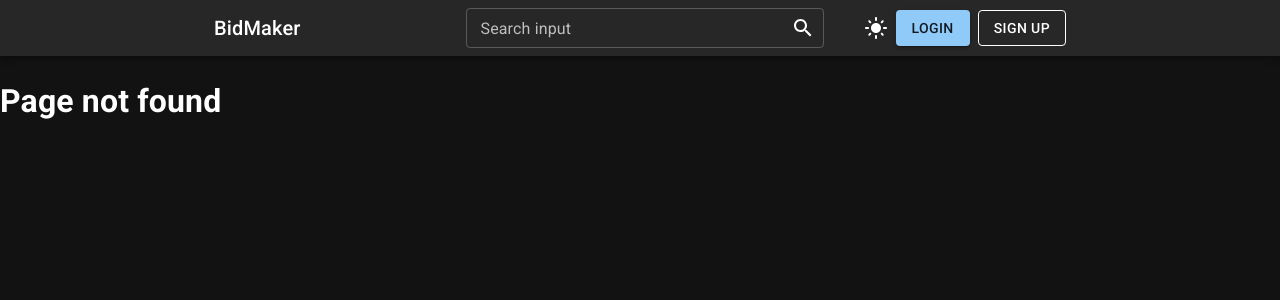
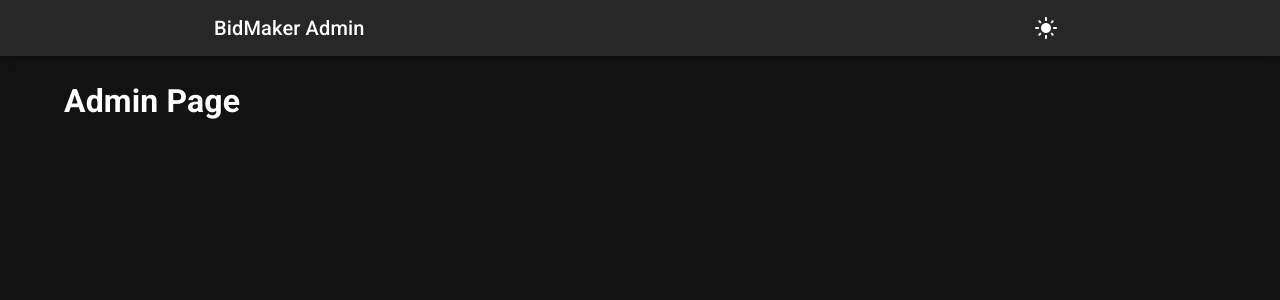
Before and after one commit to panditraghav/bidcentral, a React (Vite) app in the folder packages/client/: page /admin in a window 1280 px wide. Before the commit this address had no page. Shown: the top 300 px of the page. Built offline with nearby package versions, Linux system fonts and the light colour scheme.

Commit message:
Fixed Theme by careating a ThemeManager which can listen for toggle events, and added a admin home page

```diff
--- a/packages/client/src/App.tsx
+++ b/packages/client/src/App.tsx
@@ -1,59 +1,62 @@
-import { CssBaseline, ThemeProvider, createTheme } from '@mui/material';
+import { CssBaseline, PaletteMode, ThemeProvider, createTheme } from '@mui/material';
 import { useEffect, useState } from 'react';
 import { BrowserRouter, Route, Routes } from 'react-router-dom';
-import AppBar from './components/AppBar';
+import { ToastContainer } from 'react-toastify';
+import AdminLayout from './layout/AdminLayout';
+import UserLayout from './layout/UserLayout';
+import AdminHome from './pages/Admin/Home';
 import Home from './pages/Home';
+import Item from './pages/Item';
 import Login from './pages/Login';
 import NotFound from './pages/NotFound';
 import SignUp from './pages/SignUp';
-import { ThemeMode } from './utils/types';
-import Item from './pages/Item';
-import { getLocalTheme, setLocalTheme } from './utils/localStorage';
-import { ToastContainer } from 'react-toastify';
+import { paletteModeManager } from './theme/manager';
+import { getLocalPaletteMode, setLocalPaletteMode } from './utils/localStorage';
 
 
-function getTheme(mode: ThemeMode) {
+function getThemeOfMode(mode: PaletteMode) {
     return createTheme({
         palette: {
-            mode: mode
+            mode
         }
     })
 }
 
 export default function App() {
-    const [mode, setMode] = useState<ThemeMode>('dark');
+    const [mode, setMode] = useState<PaletteMode>('dark')
 
     useEffect(() => {
-        const localTheme = getLocalTheme()
-        if (localTheme) {
-            if (localTheme === 'dark' || localTheme === 'light')
-                setMode(localTheme)
-        }
+        const localPaletteMode = getLocalPaletteMode()
+
+        paletteModeManager.setCurrentMode(localPaletteMode)
+        setMode(localPaletteMode)
+
+        return paletteModeManager.on('toggle', (newMode) => {
+            setMode(newMode)
+            setLocalPaletteMode(newMode)
+        })
     }, [])
-
-    function toggleMode() {
-        const newMode = mode === 'dark' ? 'light' : 'dark'
-        setMode(newMode)
-        setLocalTheme(newMode)
-    }
-
 
     return (
         <>
-            <ThemeProvider theme={getTheme(mode)}>
+            <ThemeProvider theme={getThemeOfMode(mode)}>
                 <>
                     <CssBaseline />
                     <BrowserRouter>
-                        <AppBar themeMode={mode} toggleMode={toggleMode} />
                         <Routes>
-                            <Route path="/" element={<Home />} />
-                            <Route path="/item/:id" element={<Item />} />
-                            <Route path="/login" element={<Login />} />
-                            <Route path="/signup" element={<SignUp />} />
+                            <Route path="/" element={<UserLayout />} >
+                                <Route path="" element={<Home />} />
+                                <Route path="item/:id" element={<Item />} />
+                                <Route path="login" element={<Login />} />
+                                <Route path="signup" element={<SignUp />} />
+                            </Route>
+                            <Route path="/admin" element={<AdminLayout />} >
+                                <Route path="" element={<AdminHome />} />
+                            </Route>
                             <Route path="*" element={<NotFound />} />
                         </Routes>
                     </BrowserRouter>
-                    <ToastContainer theme={getLocalTheme()} position='bottom-left' />
+                    <ToastContainer theme={getLocalPaletteMode()} position='bottom-left' />
                 </>
             </ThemeProvider>
         </>
--- /dev/null
+++ b/packages/client/src/components/AdminAppbar.tsx
@@ -0,0 +1,29 @@
+import { Container, } from '@mui/material';
+import AppBar from '@mui/material/AppBar';
+import Box from '@mui/material/Box';
+import Typography from '@mui/material/Typography';
+import { Link } from 'react-router-dom';
+import ToggleThemeButton from './ToggleThemeButton';
+
+export default function AdminAppbar() {
+    return (
+        <Box sx={{ flexGrow: 1 }}>
+            <AppBar position="static">
+                <Container
+                    maxWidth="md"
+                    sx={{
+                        display: 'flex',
+                        py: 1,
+                        alignItems: 'center',
+                        justifyContent: 'space-between'
+                    }}
+                >
+                    <Typography variant="h6" component="div" sx={{ flexGrow: 1 }}>
+                        <Link to="/admin">BidMaker Admin</Link>
+                    </Typography>
+                    <ToggleThemeButton />
+                </Container>
+            </AppBar>
+        </Box>
+    );
+}
--- a/packages/client/src/components/AppBar.tsx
+++ /dev/null
@@ -1,54 +0,0 @@
-import DarkModeIcon from '@mui/icons-material/DarkMode';
-import LightModeIcon from '@mui/icons-material/LightMode';
-import { Container, IconButton } from '@mui/material';
-import AppBar from '@mui/material/AppBar';
-import Box from '@mui/material/Box';
-import Button from '@mui/material/Button';
-import Typography from '@mui/material/Typography';
-import { Link, useLocation, useNavigate } from 'react-router-dom';
-import Search from './Search';
-
-type ThemeMode = 'dark' | 'light'
-
-export default function MyAppBar({ themeMode, toggleMode }: { themeMode: ThemeMode, toggleMode: () => void }) {
-    const navigate = useNavigate()
-    const location = useLocation()
-    const pathname = location.pathname
-
-    return (
-        <Box sx={{ flexGrow: 1 }}>
-            <AppBar position="static">
-                <Container
-                    maxWidth="md"
-                    sx={{
-                        display: 'flex',
-                        py: 1,
-                        alignItems: 'center',
-                        justifyContent: 'space-between'
-                    }}
-                >
-                    <Typography variant="h6" component="div" sx={{ flexGrow: 1 }}>
-                        <Link to="/">BidMaker</Link>
-                    </Typography>
-                    {pathname == '/login' || pathname == '/signup' ? <></> :
-                        <Search />
-                    }
-                    <IconButton onClick={toggleMode}>
-                        {themeMode === 'dark' ? <LightModeIcon /> : <DarkModeIcon />}
-                    </IconButton>
-                    {pathname == '/login' || pathname == '/signup' ?
-                        <></> :
-                        <>
-                            <Button color="primary" variant='contained' onClick={() => navigate('/login')}>
-                                Login
-                            </Button>
-                            <Button color="inherit" sx={{ ml: 1 }} variant='outlined' onClick={() => navigate('/signup')}>
-                                Sign Up
-                            </Button>
-                        </>
-                    }
-                </Container>
-            </AppBar>
-        </Box>
-    );
-}
--- /dev/null
+++ b/packages/client/src/components/ToggleThemeButton.tsx
@@ -0,0 +1,18 @@
+import { useTheme } from '@emotion/react';
+import DarkModeIcon from '@mui/icons-material/DarkMode';
+import LightModeIcon from '@mui/icons-material/LightMode';
+import { IconButton } from "@mui/material";
+import { paletteModeManager } from "../theme/manager";
+
+export default function ToggleThemeButton() {
+    const theme = useTheme()
+    return (
+
+        <IconButton onClick={() => paletteModeManager.toggleMode()}>
+            {
+                //@ts-ignore
+                theme.palette.mode === 'dark' ? <LightModeIcon /> : <DarkModeIcon />
+            }
+        </IconButton>
+    )
+}
--- /dev/null
+++ b/packages/client/src/components/UserAppbar.tsx
@@ -0,0 +1,46 @@
+import { Container } from '@mui/material';
+import AppBar from '@mui/material/AppBar';
+import Button from '@mui/material/Button';
+import Typography from '@mui/material/Typography';
+import { Link, useLocation, useNavigate } from 'react-router-dom';
+import Search from './Search';
+import ToggleThemeButton from './ToggleThemeButton';
+
+export default function UserAppbar() {
+    const navigate = useNavigate()
+    const location = useLocation()
+    const pathname = location.pathname
+
+    return (
+        <AppBar position="static" sx={{ top: 0, left: 0 }}>
+            <Container
+                maxWidth="md"
+                sx={{
+                    display: 'flex',
+                    py: 1,
+                    alignItems: 'center',
+                    justifyContent: 'space-between'
+                }}
+            >
+                <Typography variant="h6" component="div" sx={{ flexGrow: 1 }}>
+                    <Link to="/">BidMaker</Link>
+                </Typography>
+                {pathname == '/login' || pathname == '/signup' ? <></> :
+                    <Search />
+                }
+                <ToggleThemeButton />
+                {pathname == '/login' || pathname == '/signup' ?
+                    <></> :
+                    <>
+                        <Button color="primary" variant='contained' onClick={() => navigate('/login')}>
+                            Login
+                        </Button>
+                        <Button color="inherit" sx={{ ml: 1 }} variant='outlined' onClick={() => navigate('/signup')}>
+                            Sign Up
+                        </Button>
+                    </>
+                }
+            </Container>
+        </AppBar>
+    );
+}
--- /dev/null
+++ b/packages/client/src/layout/AdminLayout.tsx
@@ -0,0 +1,11 @@
+import { Outlet } from 'react-router-dom';
+import AdminAppbar from '../components/AdminAppbar';
+
+export default function UserLayout() {
+    return (
+        <>
+            <AdminAppbar />
+            <Outlet />
+        </>
+    )
+}
--- /dev/null
+++ b/packages/client/src/layout/UserLayout.tsx
@@ -0,0 +1,11 @@
+import { Outlet } from 'react-router-dom';
+import UserAppbar from '../components/UserAppbar';
+
+export default function UserLayout() {
+    return (
+        <>
+            <UserAppbar />
+            <Outlet />
+        </>
+    )
+}
--- /dev/null
+++ b/packages/client/src/pages/Admin/Home.tsx
@@ -0,0 +1,9 @@
+import { Container } from "@mui/material";
+
+export default function AdminHome() {
+    return (
+        <Container>
+            <h1>Admin Page</h1>
+        </Container>
+    )
+}
--- a/packages/client/src/pages/Login.tsx
+++ b/packages/client/src/pages/Login.tsx
@@ -31,7 +31,6 @@ export default function Login() {
             }
         } catch (error) {
             toast('Wrong email or password');
-            console.log(error)
         }
     }
     return (
--- /dev/null
+++ b/packages/client/src/theme/manager.ts
@@ -0,0 +1,45 @@
+import { PaletteMode } from "@mui/material";
+
+type Callback = (mode: PaletteMode) => void;
+type CallbackId = number;
+type EventType = 'toggle'
+type CallbackWithType = { type: EventType, callback: Callback }
+
+export class PaletteModeManager {
+    paletteMode: PaletteMode
+    callbacks: Map<CallbackId, CallbackWithType>
+    cbId: CallbackId = 0
+
+    constructor() {
+        this.paletteMode = 'dark'
+        this.callbacks = new Map<CallbackId, CallbackWithType>
+    }
+
+    setCurrentMode(mode: PaletteMode) {
+        this.paletteMode = mode;
+    }
+
+    callCallbacksOfType(type: EventType) {
+        this.callbacks.forEach((value) => {
+            if (value.type === type) {
+                value.callback(this.paletteMode)
+            }
+        })
+    }
+
+    toggleMode() {
+        this.paletteMode = this.paletteMode === 'dark' ? 'light' : 'dark'
+        this.callCallbacksOfType('toggle')
+    }
+
+    on(type: EventType, callback: Callback) {
+        const newCbId = this.cbId++
+        this.callbacks.set(newCbId, { type, callback })
+        return () => {
+            this.callbacks.delete(newCbId)
+        }
+    }
+
+}
+
+export const paletteModeManager = new PaletteModeManager()
--- a/packages/client/src/utils/localStorage.ts
+++ b/packages/client/src/utils/localStorage.ts
@@ -9,7 +9,7 @@ export function getJWT(): string | null {
     return localStorage.getItem(JWT_LOCALSTORAGE_KEY)
 }
 
-export function getLocalTheme(): 'dark' | 'light' {
+export function getLocalPaletteMode(): 'dark' | 'light' {
     const theme = localStorage.getItem('theme');
     if (theme === 'light' || theme === 'dark') {
         return theme;
@@ -17,6 +17,6 @@ export function getLocalTheme(): 'dark' | 'light' {
     return 'dark'
 }
 
-export function setLocalTheme(theme: 'dark' | 'light') {
+export function setLocalPaletteMode(theme: 'dark' | 'light') {
     localStorage.setItem('theme', theme)
 }
--- a/packages/client/src/utils/types.ts
+++ b/packages/client/src/utils/types.ts
@@ -7,5 +7,3 @@ export type ItemType = {
     image: string;
     currentPrice: number;
 }
-
-export type ThemeMode = 'dark' | 'light'
```
Also changed, not shown: 1 other file (tests, documents, lock files or other folders).
